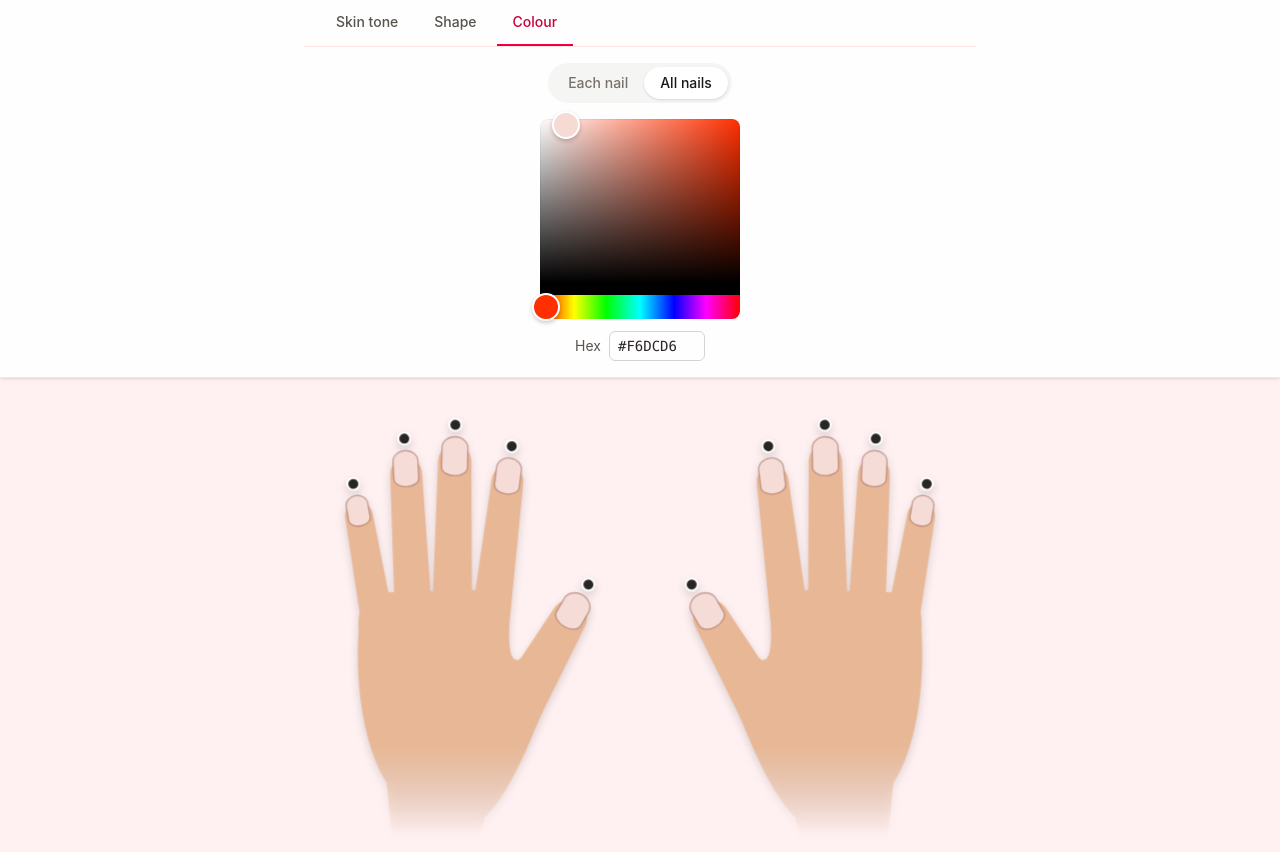
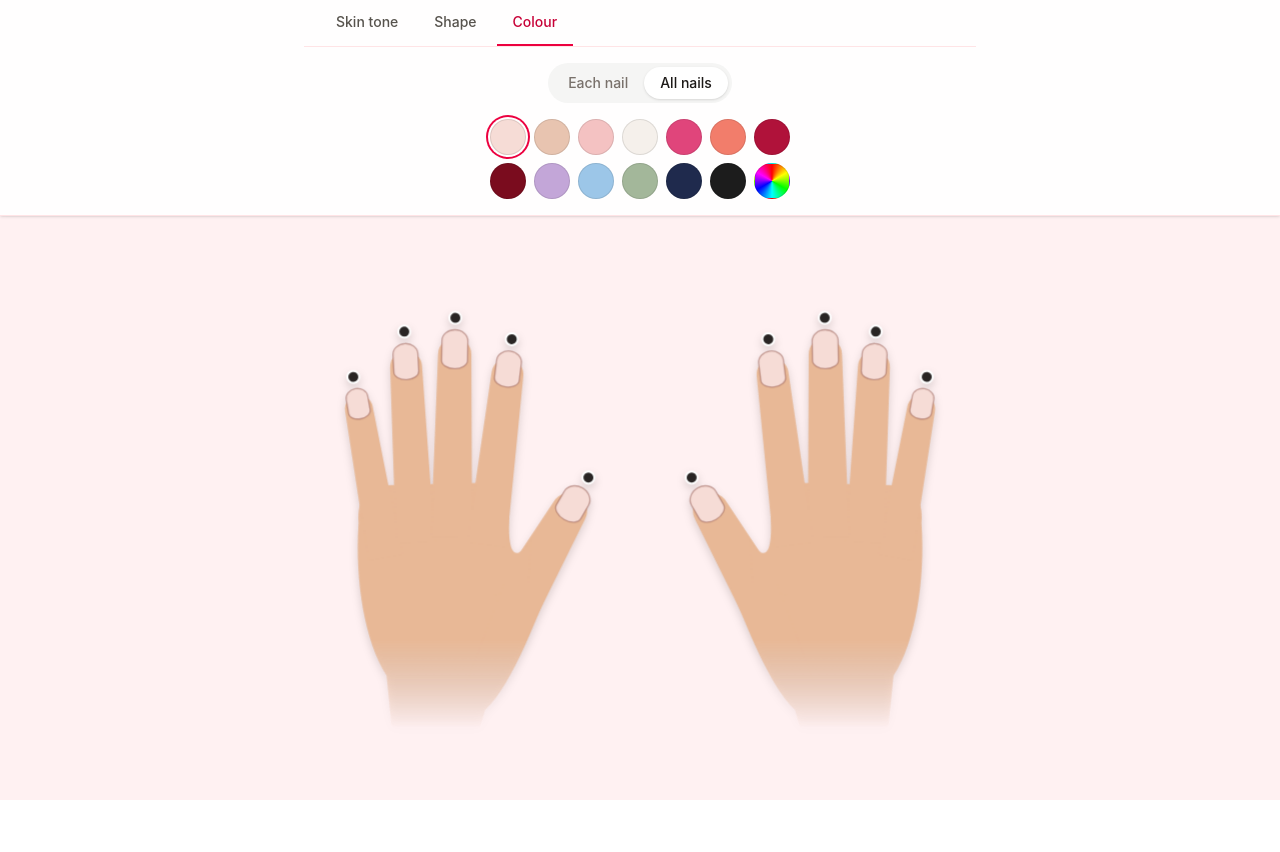
Before and after one commit to vvanessavo/nail-designer, a React (Vite) app: page / in a window 1280 px wide. Both pictures are taken after a click on the tab "Colour". After the commit the page ends 800 px from the top, so only its background shows below. Built offline with nearby package versions, Linux system fonts and the light colour scheme.

Commit message:
add preset polish colours with a custom colour option
Co-Authored-By: Claude Opus 5.5 <noreply@anthropic.com>

```diff
--- a/src/components/ColourPicker.tsx
+++ b/src/components/ColourPicker.tsx
@@ -1,7 +1,33 @@
-// Picks the base colour for the nails: a colour area and hue slider from react-colorful,
-// plus a box to type an exact hex code (e.g. one copied from a polish brand's website).
+// Picks the base colour for the nails: a grid of preset polish colours, plus a "Custom"
+// button that opens a full colour picker (react-colorful) and a box for an exact hex code.
 
+import { useState } from 'react'
 import { HexColorInput, HexColorPicker } from 'react-colorful'
+
+type Preset = {
+  name: string
+  hex: string
+}
+
+// Popular polish colours, from soft neutrals to bold darks.
+const PRESETS: Preset[] = [
+  { name: 'Natural', hex: '#F6DCD6' }, // the nails' starting colour
+  { name: 'Nude', hex: '#E8C4B0' },
+  { name: 'Ballet pink', hex: '#F4C2C2' },
+  { name: 'Milky white', hex: '#F5F0EB' },
+  { name: 'Hot pink', hex: '#E0457B' },
+  { name: 'Coral', hex: '#F27D6B' },
+  { name: 'Classic red', hex: '#B0123A' },
+  { name: 'Cherry', hex: '#7A0C1E' },
+  { name: 'Lilac', hex: '#C3A6D8' },
+  { name: 'Sky blue', hex: '#9CC6E8' },
+  { name: 'Sage', hex: '#A3B79A' },
+  { name: 'Navy', hex: '#1F2A4D' },
+  { name: 'Black', hex: '#1C1C1C' },
+]
+
+const SWATCH = 'h-9 w-9 shrink-0 cursor-pointer rounded-full border border-black/10 transition'
+const SELECTED_RING = 'ring-2 ring-rose-600 ring-offset-2 ring-offset-white'
 
 type ColourPickerProps = {
   value: string // hex, e.g. "#f6dcd6"
@@ -9,7 +35,47 @@ type ColourPickerProps = {
 }
 
 function ColourPicker({ value, onChange }: ColourPickerProps) {
+  // Whether the full custom picker is open.
+  const [showCustom, setShowCustom] = useState(false)
+  const isPreset = PRESETS.some((preset) => preset.hex.toLowerCase() === value.toLowerCase())
+
   return (
+    <div className="flex flex-col items-center gap-4">
+      <div
+        role="group"
+        aria-label="Polish colours"
+        className="grid grid-cols-7 gap-2"
+      >
+        {PRESETS.map((preset) => {
+          const isSelected = preset.hex.toLowerCase() === value.toLowerCase()
+          return (
+            <button
+              key={preset.hex}
+              type="button"
+              onClick={() => onChange(preset.hex)}
+              aria-label={preset.name}
+              aria-pressed={isSelected}
+              title={preset.name}
+              style={{ backgroundColor: preset.hex }}
+              className={`${SWATCH} ${isSelected ? SELECTED_RING : ''}`}
+            />
+          )
+        })}
+        {/* A rainbow swatch that opens the custom picker. It's ringed when the nails
+            have a colour that isn't one of the presets. */}
+        <button
+          type="button"
+          onClick={() => setShowCustom(!showCustom)}
+          aria-label="Custom colour"
+          aria-expanded={showCustom}
+          title="Custom colour"
+          className={`${SWATCH} bg-[conic-gradient(red,yellow,lime,cyan,blue,magenta,red)] ${
+            !isPreset || showCustom ? SELECTED_RING : ''
+          }`}
+        />
+      </div>
+
+      {showCustom && (
         <div className="flex flex-col items-center gap-3">
           <HexColorPicker
             color={value}
@@ -26,6 +92,8 @@ function ColourPicker({ value, onChange }: ColourPickerProps) {
             />
           </label>
         </div>
+      )}
+    </div>
   )
 }
 
```
Lines whose indentation alone changed are shown as unchanged.
